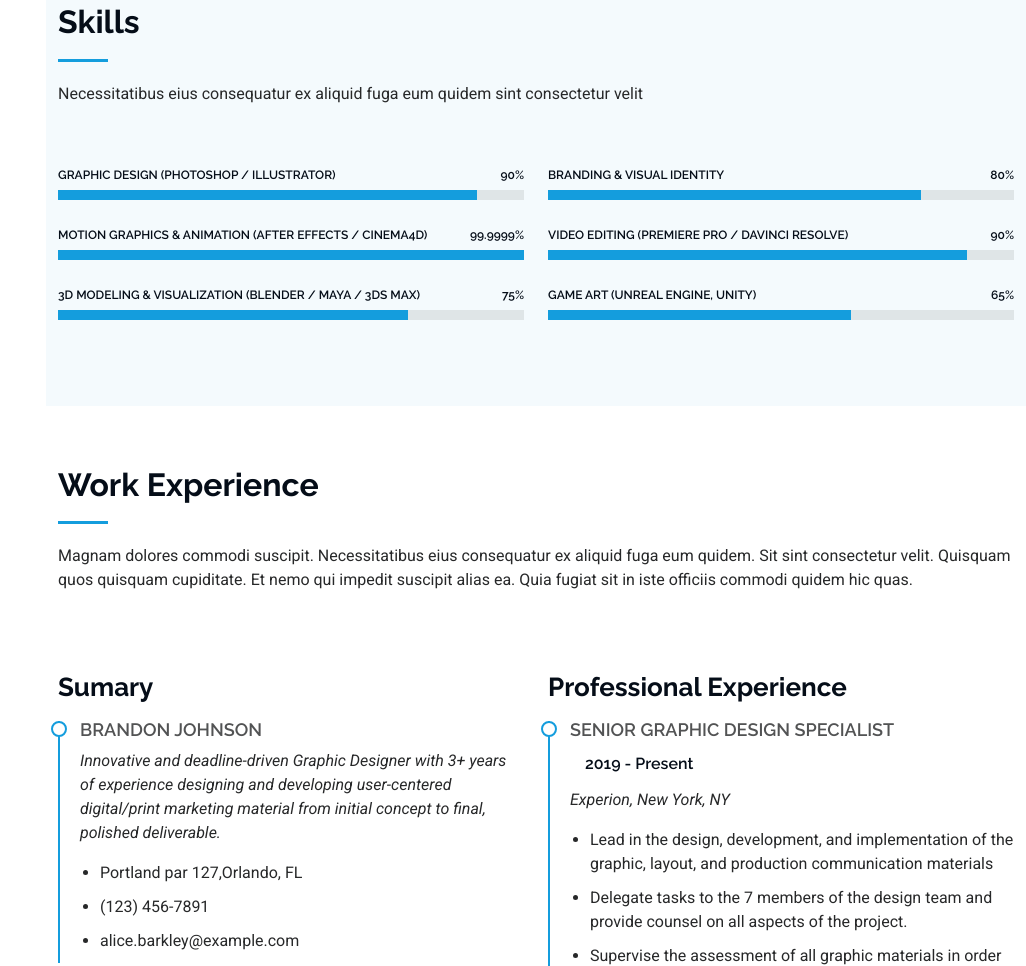
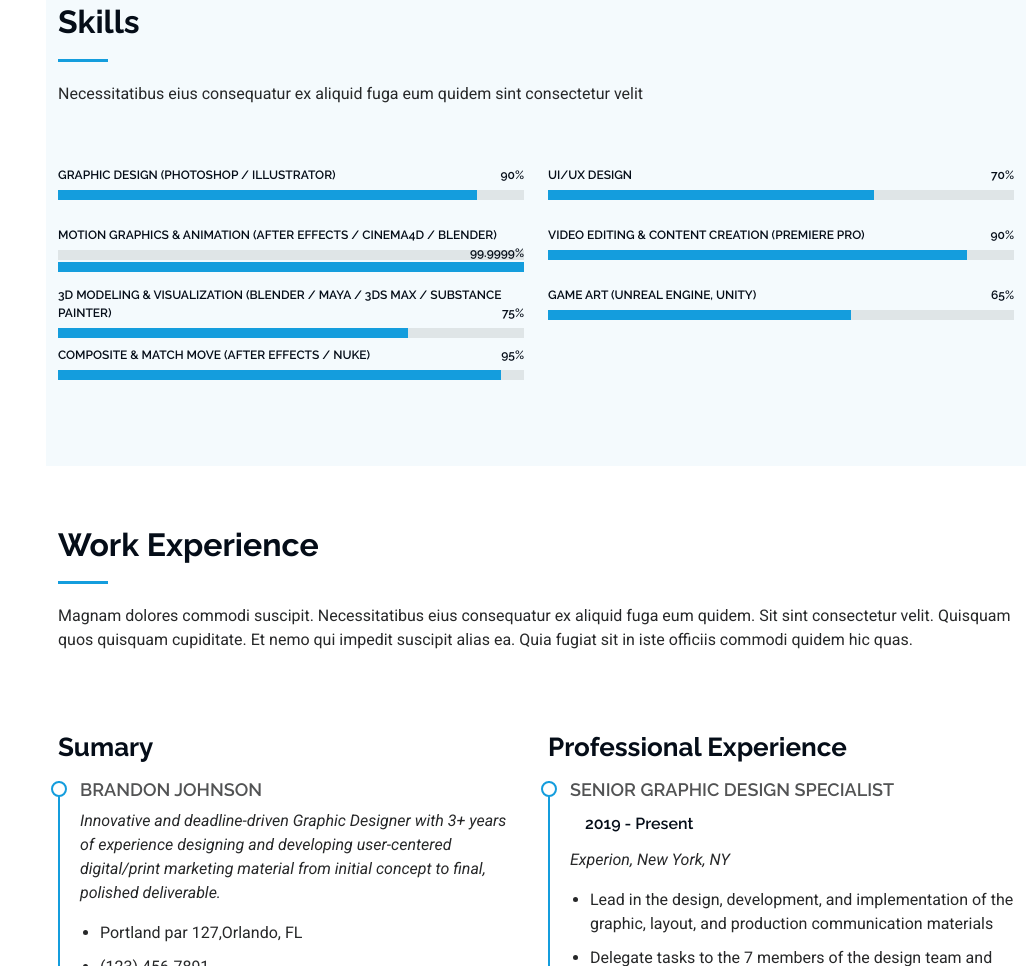
Before and after one commit to Alirezaportfolio/Alirezaportfolio.github.io, a plain HTML site: page index.html in a window 1280 px wide. Shown: the part 1984-2950 px from the top of the page, without its empty margins (254-1280 px from the left). Drawn offline with Linux system fonts and the light colour scheme.

Commit message:
Update index.html

```diff
--- a/index.html
+++ b/index.html
@@ -221,16 +221,24 @@
             </div><!-- End Skills Item -->
 
             <div class="progress">
-              <span class="skill"><span>Motion Graphics & Animation (After Effects / Cinema4D)</span> <i class="val">99.9999%</i></span>
+              <span class="skill"><span>Motion Graphics & Animation (After Effects / Cinema4D / Blender)</span> <i class="val">99.9999%</i></span>
               <div class="progress-bar-wrap">
                 <div class="progress-bar" role="progressbar" aria-valuenow="99.9999" aria-valuemin="0" aria-valuemax="100"></div>
               </div>
             </div><!-- End Skills Item -->
 
             <div class="progress">
-              <span class="skill"><span>3D Modeling & Visualization (Blender / Maya / 3ds Max)</span> <i class="val">75%</i></span>
+              <span class="skill"><span>3D Modeling & Visualization (Blender / Maya / 3ds Max / Substance Painter)</span> <i class="val">75%</i></span>
               <div class="progress-bar-wrap">
                 <div class="progress-bar" role="progressbar" aria-valuenow="75" aria-valuemin="0" aria-valuemax="100"></div>
+              </div>
+            </div><!-- End Skills Item -->
+
+
+            <div class="progress">
+              <span class="skill"><span>Composite & Match move (After Effects / Nuke)</span> <i class="val">95%</i></span>
+              <div class="progress-bar-wrap">
+                <div class="progress-bar" role="progressbar" aria-valuenow="95" aria-valuemin="0" aria-valuemax="100"></div>
               </div>
             </div><!-- End Skills Item -->
 
@@ -239,14 +247,15 @@
           <div class="col-lg-6">
 
             <div class="progress">
-              <span class="skill"><span>Branding & Visual Identity</span> <i class="val">80%</i></span>
+              <span class="skill"><span>UI/UX Design</span> <i class="val">70%</i></span>
               <div class="progress-bar-wrap">
-                <div class="progress-bar" role="progressbar" aria-valuenow="80" aria-valuemin="0" aria-valuemax="100"></div>
+                <div class="progress-bar" role="progressbar" aria-valuenow="70" aria-valuemin="0" aria-valuemax="100"></div>
               </div>
             </div><!-- End Skills Item -->
 
-            <div class="progress">
-              <span class="skill"><span>Video Editing (Premiere Pro / DaVinci Resolve)</span> <i class="val">90%</i></span>
+
+             <div class="progress">
+              <span class="skill"><span>Video Editing & Content Creation (Premiere Pro)</span> <i class="val">90%</i></span>
               <div class="progress-bar-wrap">
                 <div class="progress-bar" role="progressbar" aria-valuenow="90" aria-valuemin="0" aria-valuemax="100"></div>
               </div>
```
